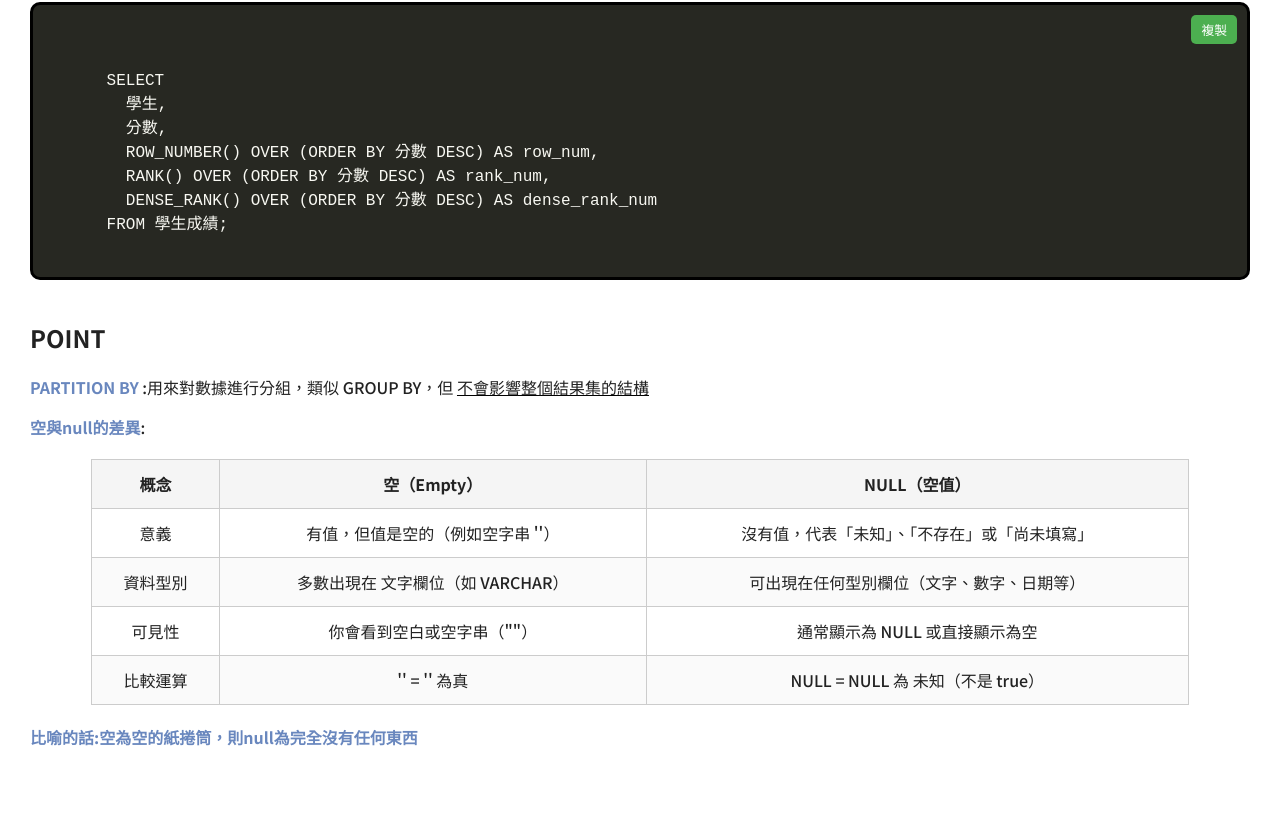
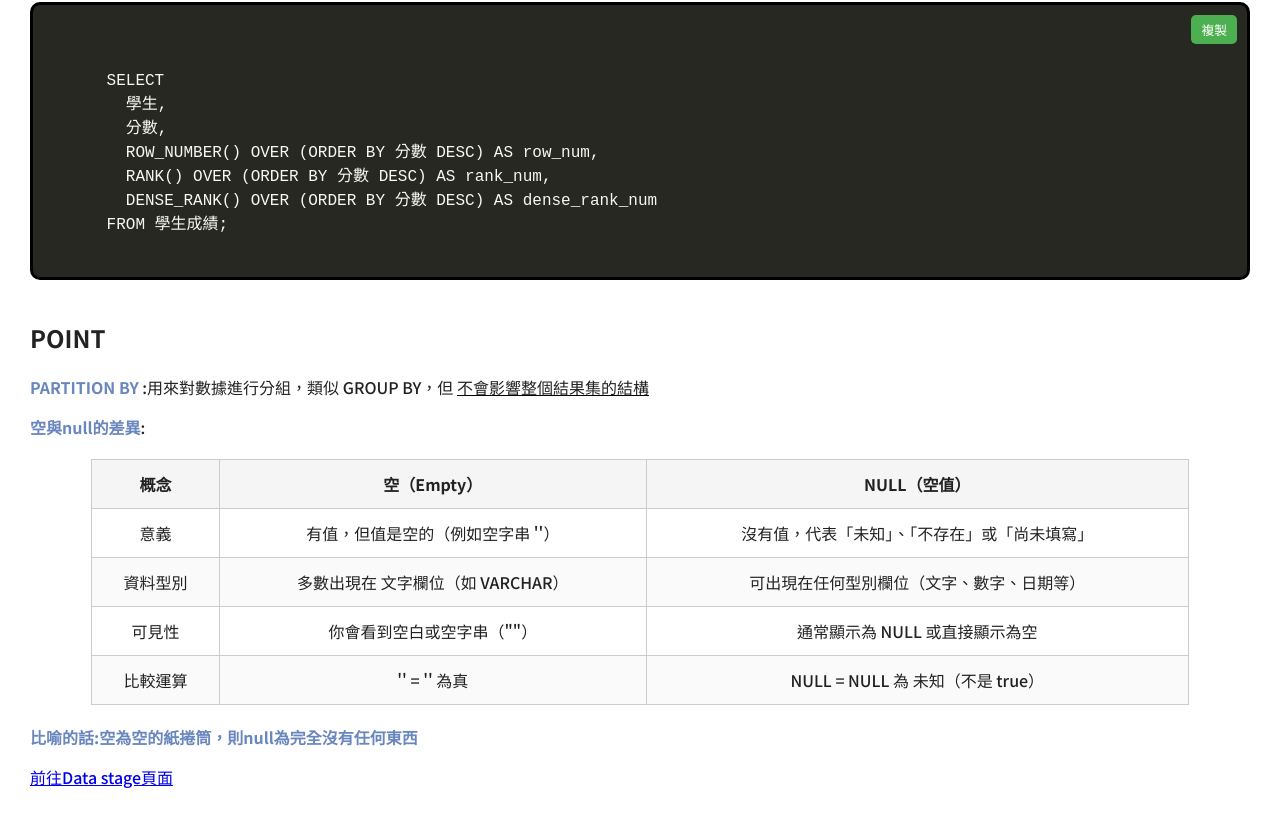
Before and after one commit to YuanSue/DB_note, a plain HTML site: page index.html in a window 1280 px wide. Shown: the part 562-1381 px from the top of the page. Before the commit the page ends 1341 px from the top, so only its background shows below. Drawn offline with Linux system fonts and the light colour scheme.

Commit message:
update index.html : New content + add .gitignore

```diff
--- a/index.html
+++ b/index.html
@@ -222,5 +222,7 @@
       }
     }
   </script>
+
+ <a href="Data stage.html">前往Data stage頁面</a>
 </body>
 </html>
```
